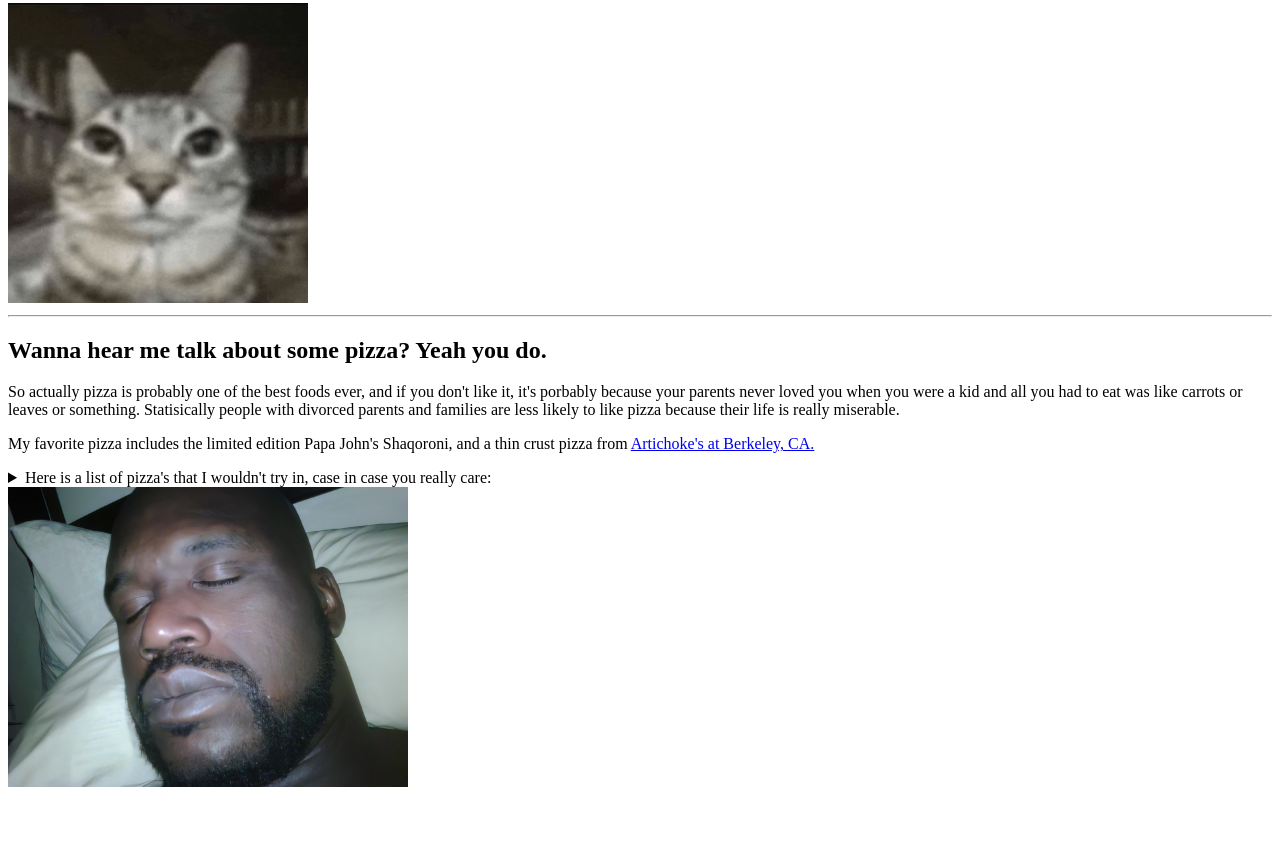
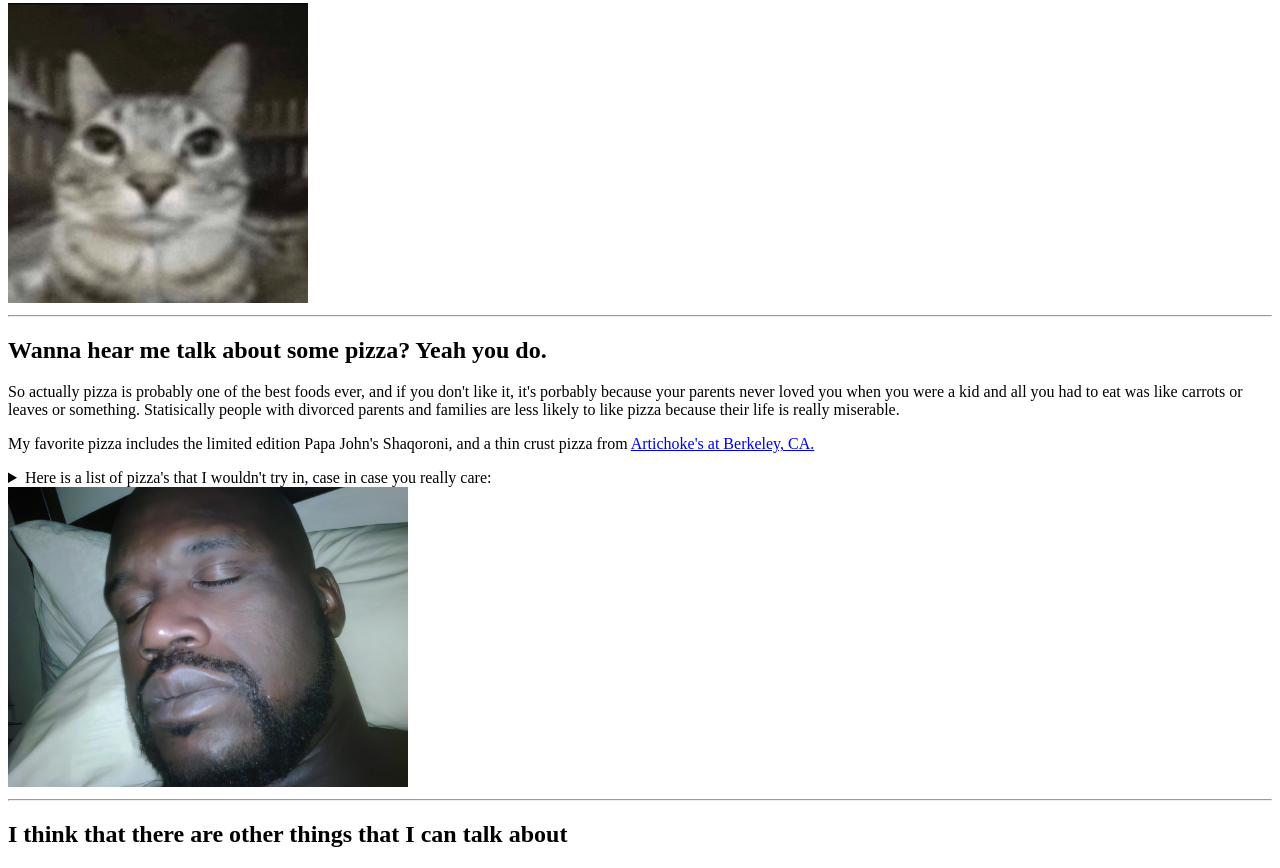
Before and after one commit to thesteven123/the.steven123.github.io, a plain HTML site: page index.html in a window 1280 px wide. Shown: the part 238-1106 px from the top of the page. Before the commit the page ends 1037 px from the top, so only its background shows below. Drawn offline with Linux system fonts and the light colour scheme.

Commit message:
added some new changes on index

```diff
--- a/index.html
+++ b/index.html
@@ -58,5 +58,9 @@
             </aside>
             <img src="images/shaqIndexIntro.jpg" alt="sleeping shaq, he looks so cute" title="THE SHAQORONI" height="300" width="400">
         </article>
+        <hr>
+        <article id="dogs">
+            <h2>I think that there are other things that I can talk about</h2>
+        </article>
     </body>
 </html>
```
